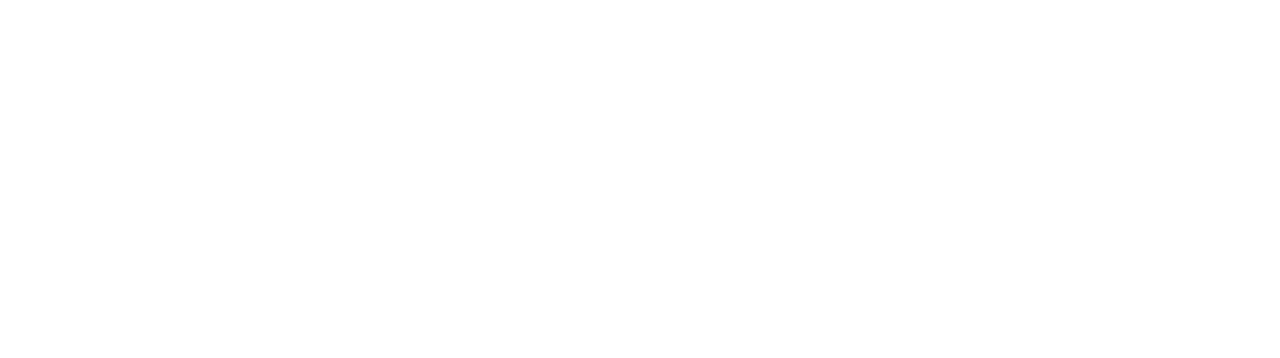
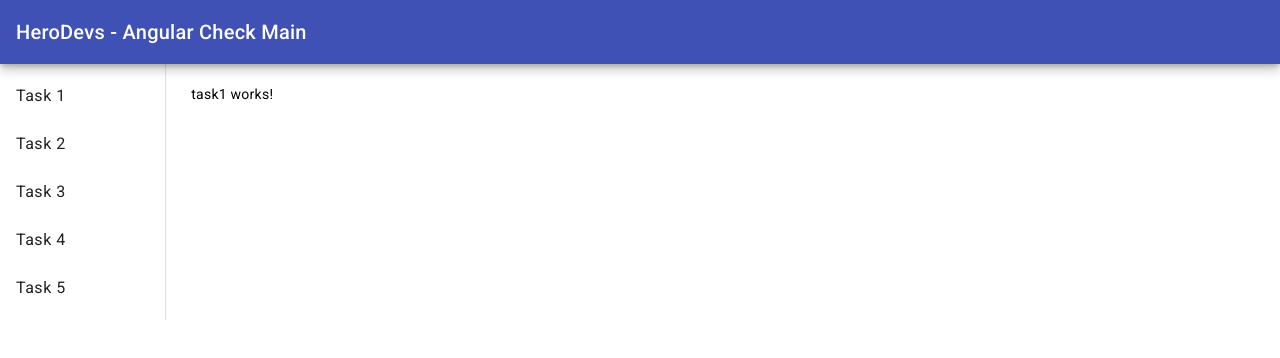
Before and after one commit to rioslupe/angular-check-main, an Angular app: page /task1 in a window 1280 px wide. Before the commit this address led to /. Shown: the top 358 px of the page. Built offline with nearby package versions, Linux system fonts and the light colour scheme.

Commit message:
Completed Task 1

```diff
--- a/src/app/app.component.html
+++ b/src/app/app.component.html
@@ -1,5 +1,14 @@
-<nav>
-  <!-- Navigation Links -->
-</nav>
-<br />
-<!-- Route Specific Content -->
+<mat-toolbar color="primary" class="mat-elevation-z6">
+  <mat-toolbar-row>HeroDevs - Angular Check Main</mat-toolbar-row>
+</mat-toolbar>
+
+<div class="app-container">
+  <div class="nav-container">
+    <mat-nav-list>
+      <a mat-list-item [routerLink]="route.path" *ngFor="let route of routes" >{{ route.title }}</a>
+    </mat-nav-list>
+  </div>
+  <div class="router-container">
+    <router-outlet></router-outlet>
+  </div>
+</div>
--- a/src/app/app.component.scss
+++ b/src/app/app.component.scss
@@ -0,0 +1,17 @@
+.app-container {
+  display: flex;
+  flex: 1 1 auto;
+}
+
+.nav-container {
+  width: 200px;
+
+  mat-nav-list {
+    border-right: 1px solid rgba(0,0,0,.12);
+  }
+}
+
+.router-container {
+  width: 100%;
+  padding: 20px 25px;
+}
--- a/src/app/app.component.ts
+++ b/src/app/app.component.ts
@@ -1,12 +1,17 @@
-import { Component } from '@angular/core';
-import { CommonModule } from '@angular/common';
-import { RouterOutlet } from '@angular/router';
+import {Component} from '@angular/core';
+import {CommonModule} from '@angular/common';
+import {RouterLink, RouterOutlet} from '@angular/router';
+import {MatListModule} from "@angular/material/list";
+import {MatToolbarModule} from "@angular/material/toolbar";
+import {routes} from "./app.routes";
 
 @Component({
   selector: 'hd-root',
   standalone: true,
-  imports: [CommonModule, RouterOutlet],
+  imports: [CommonModule, RouterOutlet, MatListModule, RouterLink, MatToolbarModule],
   templateUrl: './app.component.html',
   styleUrls: ['./app.component.scss'],
 })
-export class AppComponent {}
+export class AppComponent {
+  routes = [...routes.filter((map)=> map.title)];
+}
--- a/src/app/app.routes.ts
+++ b/src/app/app.routes.ts
@@ -1,3 +1,39 @@
-import { Routes } from '@angular/router';
+import {Routes} from '@angular/router';
 
-export const routes: Routes = [];
+export const routes: Routes = [
+  {
+    path: '',
+    pathMatch: 'full',
+    redirectTo: 'task1'
+  },
+  {
+    loadComponent: () => import('./task1/task1.component').then((x) => x.Task1Component),
+    path: 'task1',
+    title: 'Task 1'
+  },
+  {
+    loadComponent: () => import('./task2/task2.component').then((x) => x.Task2Component),
+    path: 'task2',
+    title: 'Task 2'
+  },
+  {
+    loadComponent: () => import('./task3/task3.component').then((x) => x.Task3Component),
+    path: 'task3',
+    title: 'Task 3'
+  },
+  {
+    loadComponent: () => import('./task4/task4.component').then((x) => x.Task4Component),
+    path: 'task4',
+    title: 'Task 4'
+  },
+  {
+    loadComponent: () => import('./task5/task5.component').then((x) => x.Task5Component),
+    path: 'task5',
+    title: 'Task 5'
+  },
+  {
+    path: '**',
+    pathMatch: 'full',
+    redirectTo: 'task1'
+  },
+];
```
